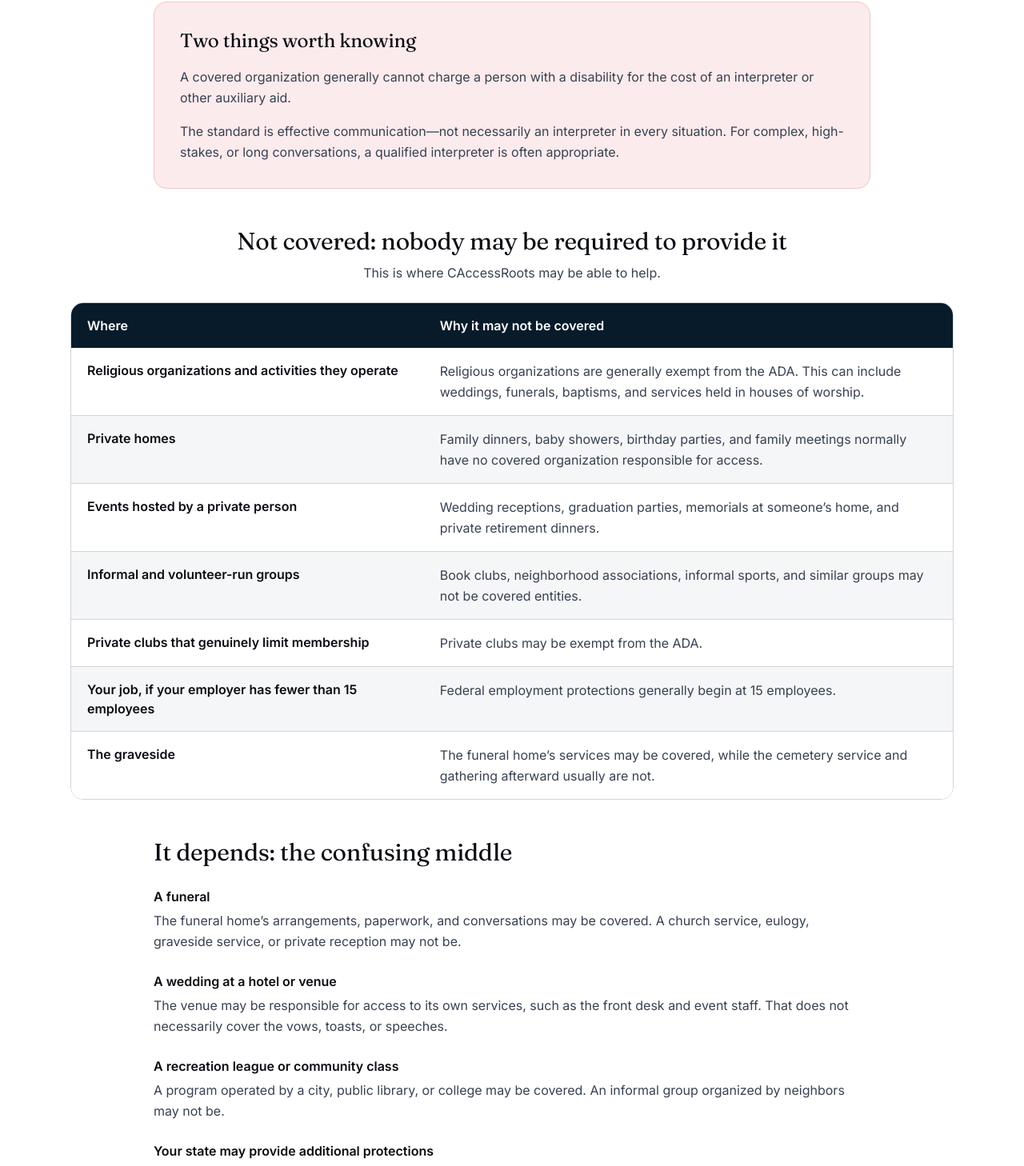
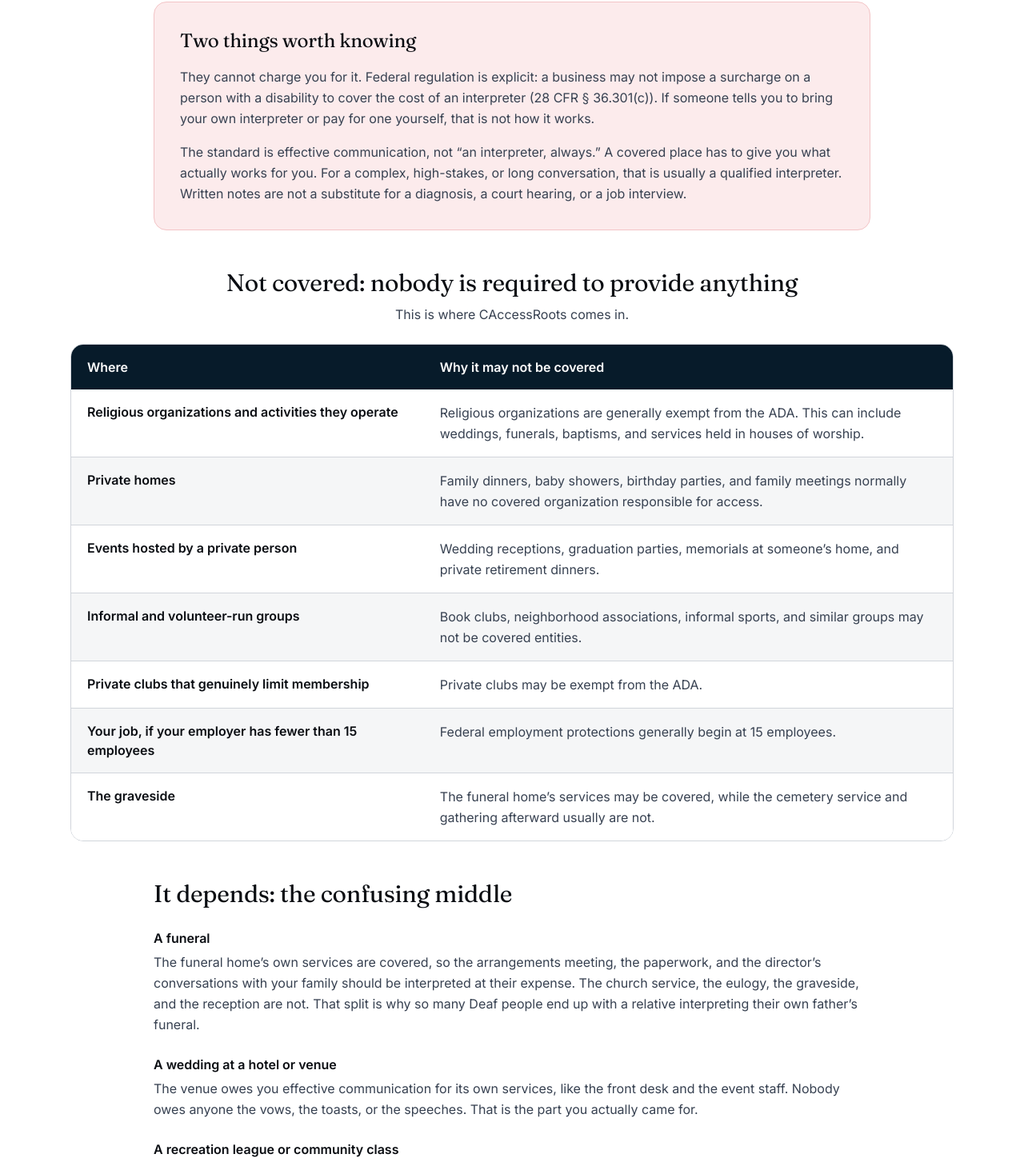
Before and after one commit to koregan-ad/caccessroots, a Next.js app: page / in a window 1280 px wide. Shown: the part 1992-3450 px from the top of the page at 80% size. Built offline with nearby package versions, Linux system fonts and the light colour scheme.

Commit message:
Update page.tsx

```diff
--- a/src/app/page.tsx
+++ b/src/app/page.tsx
@@ -403,8 +403,8 @@ function CoverageGuide() {
         {/* COVERED */}
         <div className="mt-12">
           <CoverageTable
-            title="Covered: someone else is responsible"
-            description="You should not have to pay for these, and you should not need a volunteer."
+            title="Covered: someone else has to provide it, and they have to pay"
+            description="You should not be paying for these, and you should not need a volunteer."
             detailHeading="Who is responsible"
             rows={covered}
           />
@@ -418,16 +418,15 @@ function CoverageGuide() {
 
           <div className="mt-4 space-y-4 leading-relaxed text-[#374151]">
             <p>
-              A covered organization generally cannot charge a person with a
-              disability for the cost of an interpreter or other auxiliary
-              aid.
+              They cannot charge you for it. Federal regulation is explicit: a business may not impose a surcharge on a
+              person with a disability to cover the cost of an interpreter (28 CFR § 36.301(c)). If someone tells you to
+              bring your own interpreter or pay for one yourself, that is not how it works.
             </p>
 
             <p>
-              The standard is effective communication—not necessarily an
-              interpreter in every situation. For complex, high-stakes, or
-              long conversations, a qualified interpreter is often
-              appropriate.
+              The standard is effective communication, not “an interpreter, always.” A covered place has to give you
+              what actually works for you. For a complex, high-stakes, or long conversation, that is usually a qualified
+              interpreter. Written notes are not a substitute for a diagnosis, a court hearing, or a job interview.
             </p>
           </div>
         </div>
@@ -435,8 +434,8 @@ function CoverageGuide() {
         {/* NOT COVERED */}
         <div className="mt-12">
           <CoverageTable
-            title="Not covered: nobody may be required to provide it"
-            description="This is where CAccessRoots may be able to help."
+            title="Not covered: nobody is required to provide anything"
+            description="This is where CAccessRoots comes in."
             detailHeading="Why it may not be covered"
             rows={notCovered}
           />
@@ -455,9 +454,10 @@ function CoverageGuide() {
               </h4>
 
               <p className="mt-1">
-                The funeral home’s arrangements, paperwork, and conversations
-                may be covered. A church service, eulogy, graveside service,
-                or private reception may not be.
+                The funeral home’s own services are covered, so the arrangements meeting, the paperwork,
+                and the director’s conversations with your family should be interpreted at their expense. The church
+                service, the eulogy, the graveside, and the reception are not. That split is why so many Deaf people end
+                up with a relative interpreting their own father’s funeral.
               </p>
             </div>
 
@@ -467,9 +467,9 @@ function CoverageGuide() {
               </h4>
 
               <p className="mt-1">
-                The venue may be responsible for access to its own services,
-                such as the front desk and event staff. That does not
-                necessarily cover the vows, toasts, or speeches.
+                The venue owes you effective communication for its own services, like
+                the front desk and the event staff. Nobody owes anyone the vows, the toasts, or the speeches. That is
+                the part you actually came for.
               </p>
             </div>
 
@@ -479,21 +479,19 @@ function CoverageGuide() {
               </h4>
 
               <p className="mt-1">
-                A program operated by a city, public library, or college may
-                be covered. An informal group organized by neighbors may not
-                be.
+               If it runs through a city parks department, a public library, or a college,
+               it’s covered. If it’s a group of neighbors with a group chat, it isn’t.
               </p>
             </div>
 
             <div>
               <h4 className="font-semibold text-[#0A0D12]">
-                Your state may provide additional protections
+                Your state may go further than federal law.
               </h4>
 
               <p className="mt-1">
-                State and local requirements can go beyond federal law. Check
-                with your state’s Deaf and hard-of-hearing commission before
-                assuming an event is not covered.
+                Some states have stronger requirements or a commission
+                that helps fund interpreters for community events. Worth a phone call before assuming no.
               </p>
             </div>
           </div>
```
